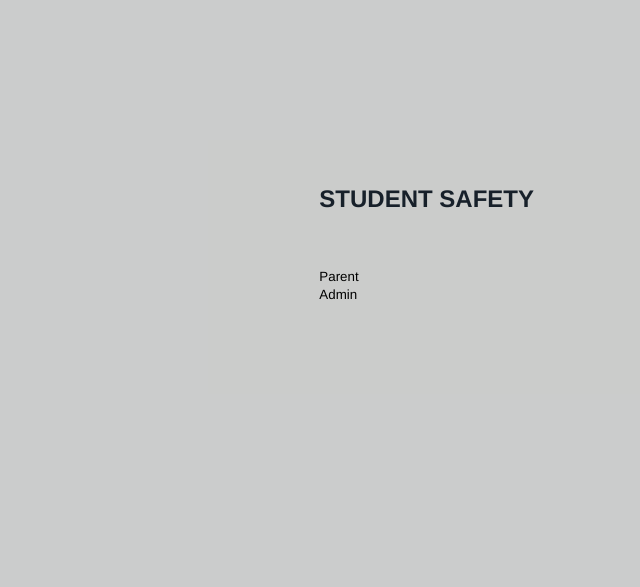
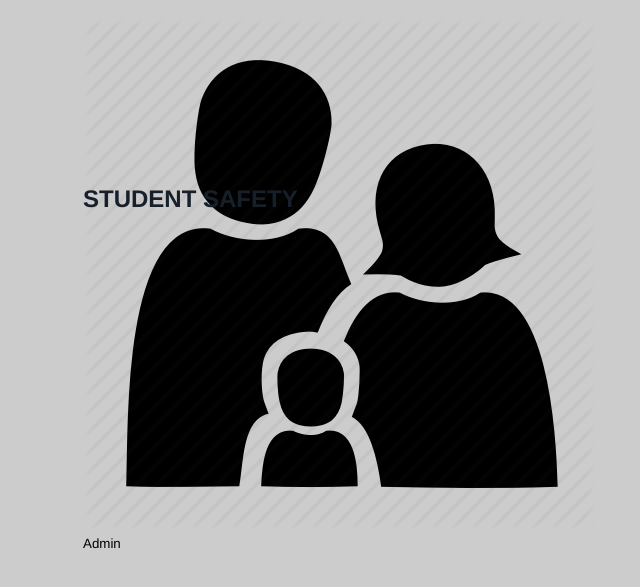
Before and after one commit to knimalaka/Student-Safety-System, a React (Create React App) app: page /components/FrontPage in a window 1280 px wide. Shown: the part 115-702 px from the top of the page, without its empty margins (301-941 px from the left). Built offline with nearby package versions, Linux system fonts and the light colour scheme.

Commit message:
Inserted an icon

```diff
--- a/src/components/Frontpage.js
+++ b/src/components/Frontpage.js
@@ -1,5 +1,6 @@
 import React, {useState} from "react";
 import {useHistory} from "react-router-dom";
+import img2 from '../Images/parent.png';
 
 function FrontPage() {
 
@@ -10,7 +11,7 @@
         <div className="FrontPage">
 
           <div className="Parent">
-          <button onClick= {() => { history.push("./UserFrontPage"); }}>Parent</button>
+          <button onClick= {() => { history.push("./UserFrontPage"); }}><img src={img2}/></button>
           </div>
 
           <div className="Admin">
```
